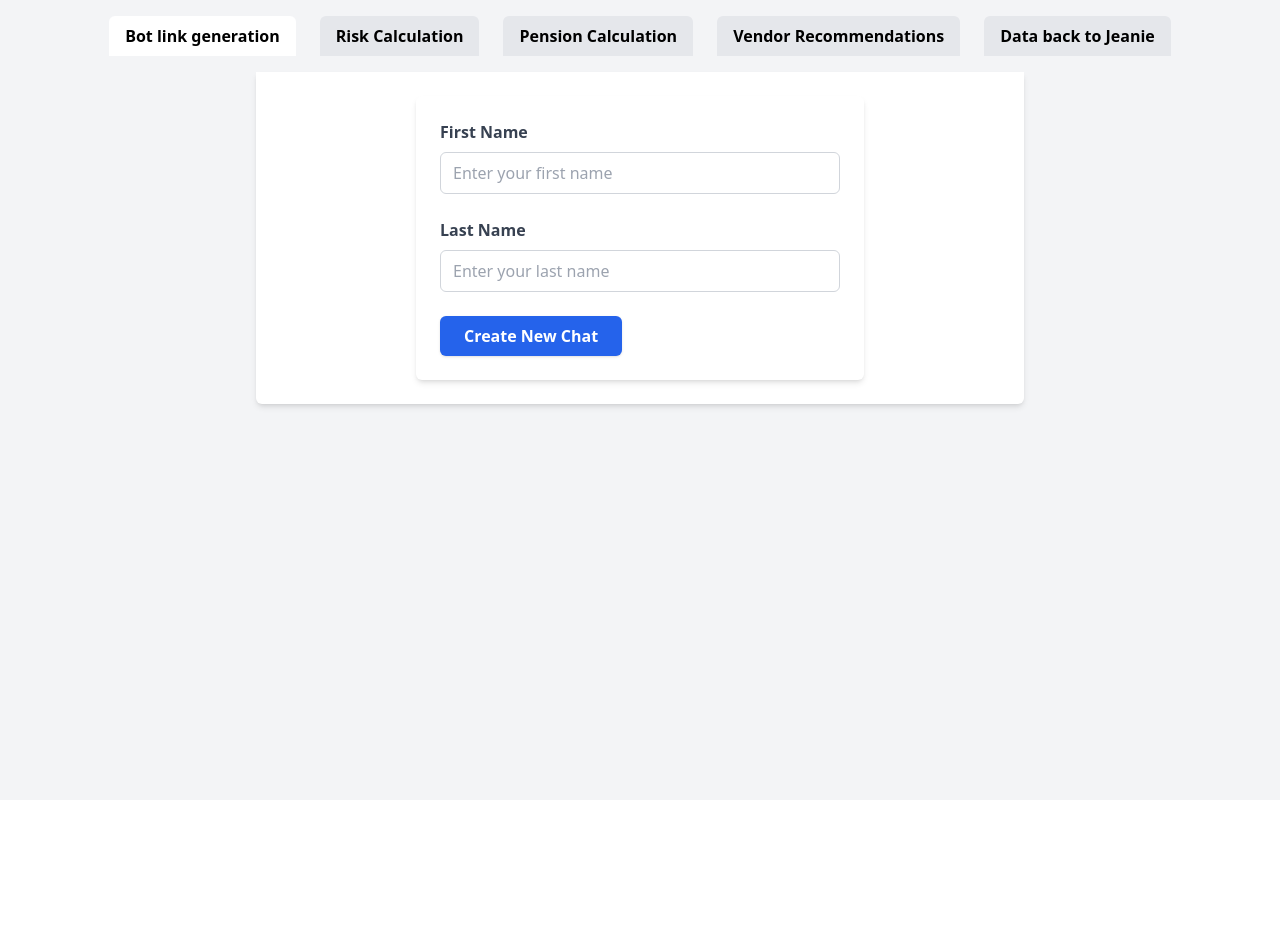
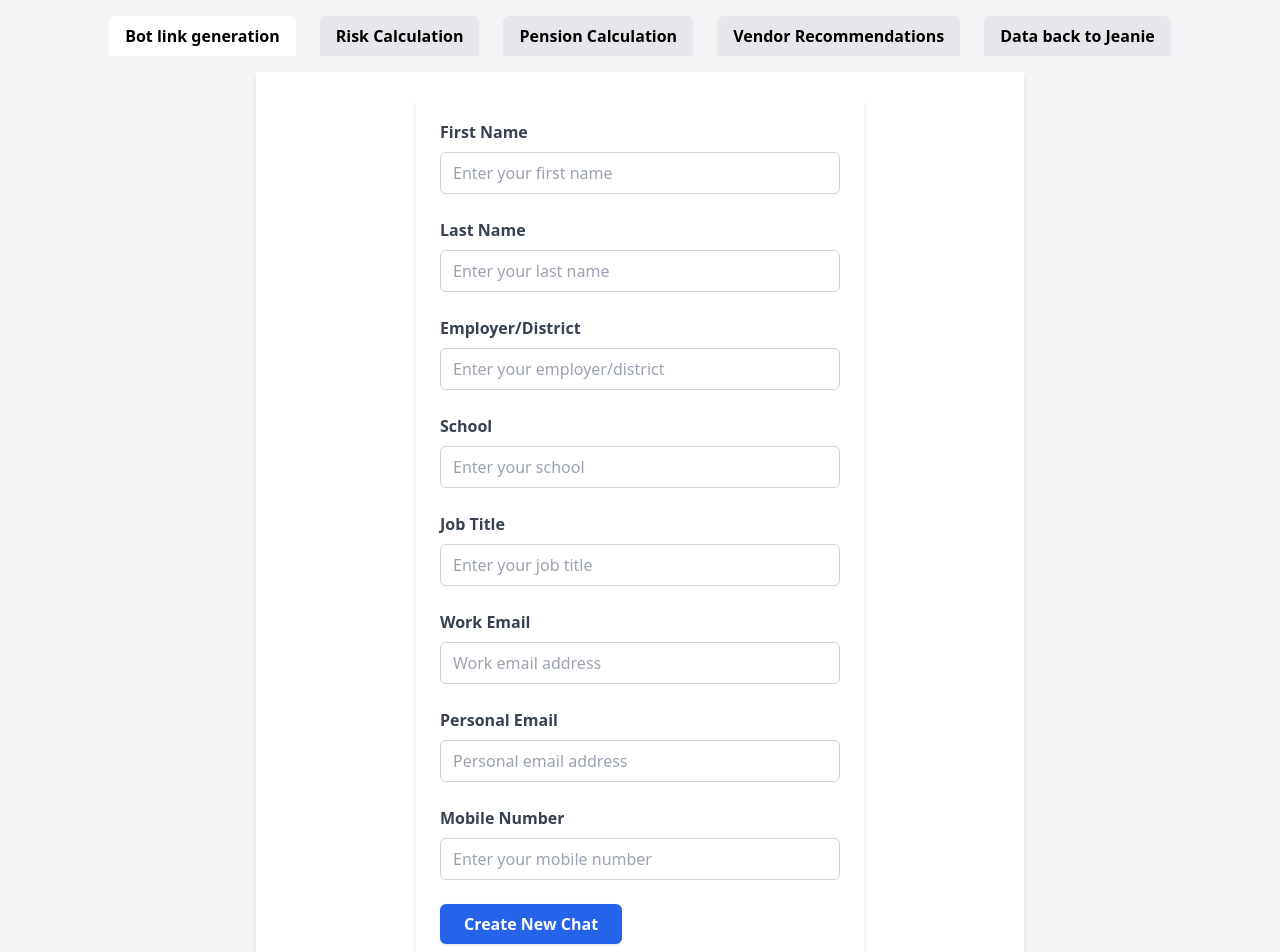
Before and after one commit to demarijm/chrisbot, a SvelteKit app: page / in a window 1280 px wide. Shown: the top 952 px of the page. Before the commit the page ends 800 px from the top, so only its background shows below. Built offline with nearby package versions, Linux system fonts and the light colour scheme.

Commit message:
adding changes

```diff
--- a/src/app.html
+++ b/src/app.html
@@ -7,6 +7,8 @@
 		%sveltekit.head%
 	</head>
 	<body data-sveltekit-preload-data="hover">
+		<script src="https://cdn.botpress.cloud/webchat/v2.2/inject.js"></script>
+<script src="https://files.bpcontent.cloud/2025/01/17/21/20250117215121-FNLYTY4F.js"></script>
 		<div style="display: contents">%sveltekit.body%</div>
 	</body>
 </html>
--- a/src/components/GeneralForm.svelte
+++ b/src/components/GeneralForm.svelte
@@ -1,61 +1,93 @@
 <script lang="ts">
 	import { Client } from '@botpress/client';
+
+	// Form inputs
 	let firstName = '';
 	let lastName = '';
-	let occupation = 'Developer';
+	let employerDistrict = '';
+	let school = '';
+	let jobTitle = '';
+	let workEmail = '';
+	let personalEmail = '';
+	let mobileNumber = '';
+
+	// This holds the data actually submitted to the bot
+	let submittedData: {
+		firstName?: string;
+		lastName?: string;
+		employerDistrict?: string;
+		school?: string;
+		jobTitle?: string;
+		workEmail?: string;
+		personalEmail?: string;
+		mobileNumber?: string;
+	} = {};
+
 	let chatUrl = '';
 
 	async function handleSubmit(event: Event) {
 		event.preventDefault();
 
 		try {
-			// 1) Replace with your Botpress endpoint for creating a new conversation/chat
-			const endpoint = 'https://api.botpress.cloud/v1/chat/conversations';
-			// 2) Gather form data into a payload structure that your Botpress API expects
+			// 1) Prepare payload for Botpress
 			const payload = {
 				user: {
 					firstName,
 					lastName,
-					occupation
+					employerDistrict,
+					school,
+					jobTitle,
+					workEmail,
+					personalEmail,
+					mobileNumber
 				}
 			};
 
-			// 3) Send request to Botpress
+			// 2) Your Botpress configuration
 			const token = 'bp_pat_I3RztWQiZV3FvwVkaNTuXCkGxNtzNGfDHsIW';
 			const workspaceId = 'b09dce2a-736d-482a-8cbc-39b315b2058b';
 			const botId = '34ffb0c3-deb4-4b2f-9906-e80e1b5fc39c';
 			const client = new Client({ token, workspaceId, botId });
 
-			// 1. plain operations
+			// 3) Example call
 			const { bot } = await client.getBot({ id: botId });
 			console.log('### bot', bot);
 
-			// 2. list utils with `.collect()` function
+			// 4) Retrieve or create conversation
 			const [latestConversation] = await client.list
 				.conversations({ sortField: 'createdAt', sortDirection: 'desc', integrationName: 'chat' })
 				.collect({ limit: 1 });
 			console.log('### latestConversation', latestConversation);
 
+			// 5) Save chat URL
 			chatUrl = `https://chat.botpress.cloud/s/${workspaceId}/${botId}?conversationId=${bot.id}`;
-			console.log('Created new chat:', workspaceId);
 
-			// 5) Optionally reset form fields
+			// 6) Save the submitted form data so we can display it
+			submittedData = { ...payload.user };
+
+			// 7) Optionally reset the **input** fields if desired
+			//    If you want to keep the form as-is, remove these lines.
 			firstName = '';
 			lastName = '';
-			occupation = 'Developer';
+			employerDistrict = '';
+			school = '';
+			jobTitle = '';
+			workEmail = '';
+			personalEmail = '';
+			mobileNumber = '';
 		} catch (error) {
 			console.error('Failed to create new chat via Botpress API:', error);
 		}
 	}
-	const occupations = ['Developer', 'Designer', 'Manager'];
 </script>
 
 <form
 	on:submit|preventDefault={handleSubmit}
 	class="mx-auto w-full max-w-md space-y-6 rounded-md bg-white p-6 shadow-md"
 >
+	<!-- FIRST NAME -->
 	<div>
-		<label for="firstName" class="mb-2 block font-semibold text-gray-700"> First Name </label>
+		<label for="firstName" class="mb-2 block font-semibold text-gray-700">First Name</label>
 		<input
 			id="firstName"
 			bind:value={firstName}
@@ -66,8 +98,9 @@
 		/>
 	</div>
 
+	<!-- LAST NAME -->
 	<div>
-		<label for="lastName" class="mb-2 block font-semibold text-gray-700"> Last Name </label>
+		<label for="lastName" class="mb-2 block font-semibold text-gray-700">Last Name</label>
 		<input
 			id="lastName"
 			bind:value={lastName}
@@ -78,20 +111,109 @@
 		/>
 	</div>
 
+	<!-- EMPLOYER/DISTRICT -->
+	<div>
+		<label for="employerDistrict" class="mb-2 block font-semibold text-gray-700"
+			>Employer/District</label
+		>
+		<input
+			id="employerDistrict"
+			bind:value={employerDistrict}
+			type="text"
+			placeholder="Enter your employer/district"
+			required
+			class="block w-full rounded-md border border-gray-300 px-3 py-2 focus:border-blue-400 focus:outline-none focus:ring focus:ring-blue-200"
+		/>
+	</div>
+
+	<!-- SCHOOL -->
+	<div>
+		<label for="school" class="mb-2 block font-semibold text-gray-700">School</label>
+		<input
+			id="school"
+			bind:value={school}
+			type="text"
+			placeholder="Enter your school"
+			class="block w-full rounded-md border border-gray-300 px-3 py-2 focus:border-blue-400 focus:outline-none focus:ring focus:ring-blue-200"
+		/>
+	</div>
+
+	<!-- JOB TITLE -->
+	<div>
+		<label for="jobTitle" class="mb-2 block font-semibold text-gray-700">Job Title</label>
+		<input
+			id="jobTitle"
+			bind:value={jobTitle}
+			type="text"
+			placeholder="Enter your job title"
+			required
+			class="block w-full rounded-md border border-gray-300 px-3 py-2 focus:border-blue-400 focus:outline-none focus:ring focus:ring-blue-200"
+		/>
+	</div>
+
+	<!-- WORK EMAIL -->
+	<div>
+		<label for="workEmail" class="mb-2 block font-semibold text-gray-700">Work Email</label>
+		<input
+			id="workEmail"
+			bind:value={workEmail}
+			type="email"
+			placeholder="Work email address"
+			class="block w-full rounded-md border border-gray-300 px-3 py-2 focus:border-blue-400 focus:outline-none focus:ring focus:ring-blue-200"
+		/>
+	</div>
+
+	<!-- PERSONAL EMAIL -->
+	<div>
+		<label for="personalEmail" class="mb-2 block font-semibold text-gray-700">Personal Email</label>
+		<input
+			id="personalEmail"
+			bind:value={personalEmail}
+			type="email"
+			placeholder="Personal email address"
+			class="block w-full rounded-md border border-gray-300 px-3 py-2 focus:border-blue-400 focus:outline-none focus:ring focus:ring-blue-200"
+		/>
+	</div>
+
+	<!-- MOBILE NUMBER -->
+	<div>
+		<label for="mobileNumber" class="mb-2 block font-semibold text-gray-700">Mobile Number</label>
+		<input
+			id="mobileNumber"
+			bind:value={mobileNumber}
+			type="tel"
+			placeholder="Enter your mobile number"
+			class="block w-full rounded-md border border-gray-300 px-3 py-2 focus:border-blue-400 focus:outline-none focus:ring focus:ring-blue-200"
+		/>
+	</div>
+
 	<button
 		type="submit"
 		class="rounded-md bg-blue-600 px-6 py-2 font-semibold text-white shadow hover:bg-blue-700 focus:outline-none focus:ring-2 focus:ring-blue-200"
 	>
 		Create New Chat
 	</button>
+
+	<!-- SHOW DATA AFTER SUBMISSION -->
 	{#if chatUrl}
 		<div class="mt-4 text-center">
 			<p class="mb-2 text-gray-700">Your new chat is ready:</p>
-			<div>Data subtmitted to chatbot</div>
-			{firstName}
-			{lastName}
+			<div>Data you submitted:</div>
+			<ul class="ml-4 text-left">
+				<li>First Name: {submittedData.firstName}</li>
+				<li>Last Name: {submittedData.lastName}</li>
+				<li>Employer/District: {submittedData.employerDistrict}</li>
+				<li>School: {submittedData.school}</li>
+				<li>Job Title: {submittedData.jobTitle}</li>
+				<li>Work Email: {submittedData.workEmail}</li>
+				<li>Personal Email: {submittedData.personalEmail}</li>
+				<li>Mobile Number: {submittedData.mobileNumber}</li>
+			</ul>
 
-			<div class="mt-2 border border-dashed border-red-300 p-4">Link does not work right now</div>
+			<div class="mt-2 border border-dashed border-red-300 p-4">
+				Note: This link may not work until everything is fully configured:
+			</div>
+
 			<a href={chatUrl} target="_blank" class="text-blue-600 underline hover:text-blue-800">
 				{chatUrl}
 			</a>
```
